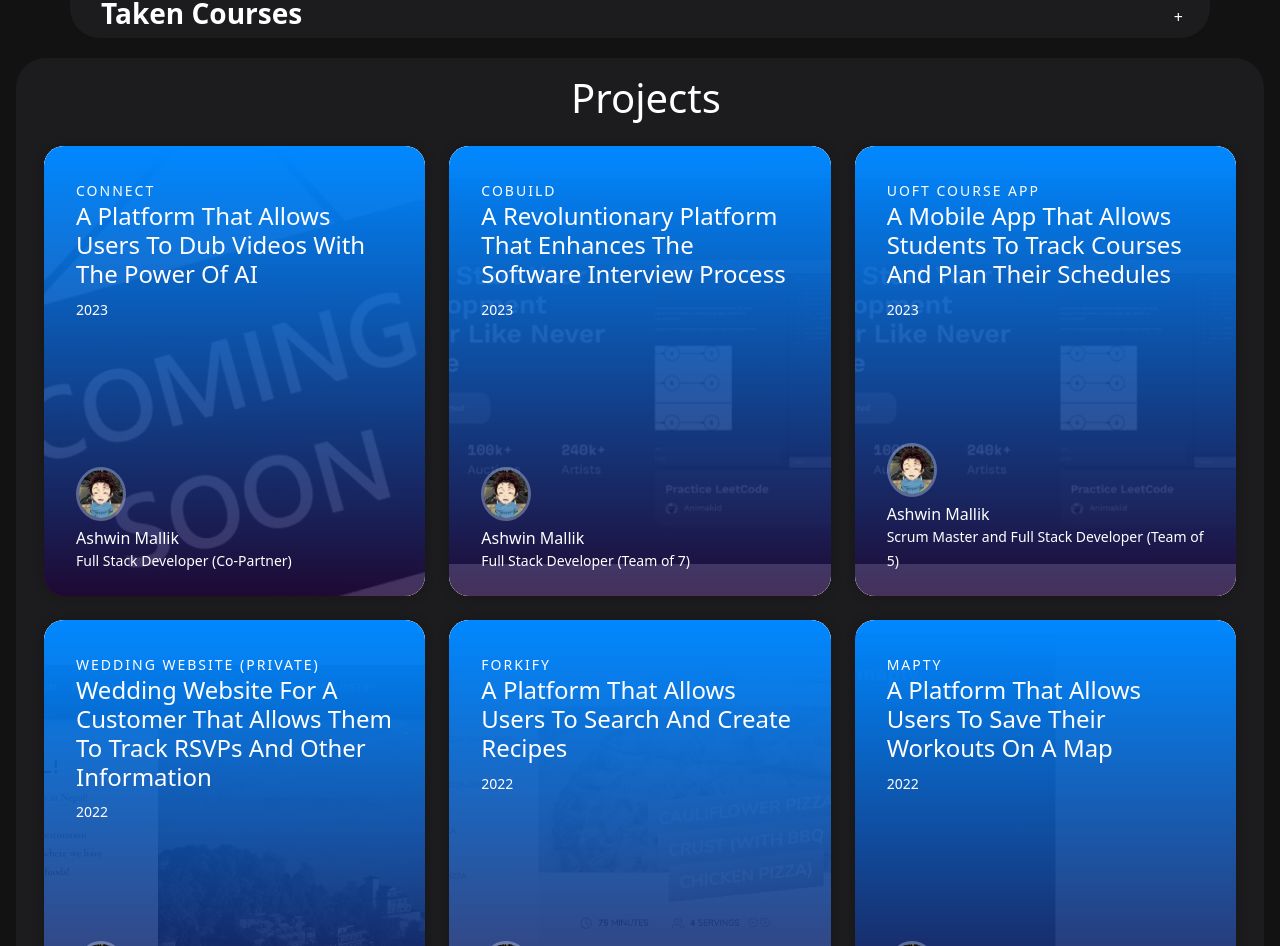
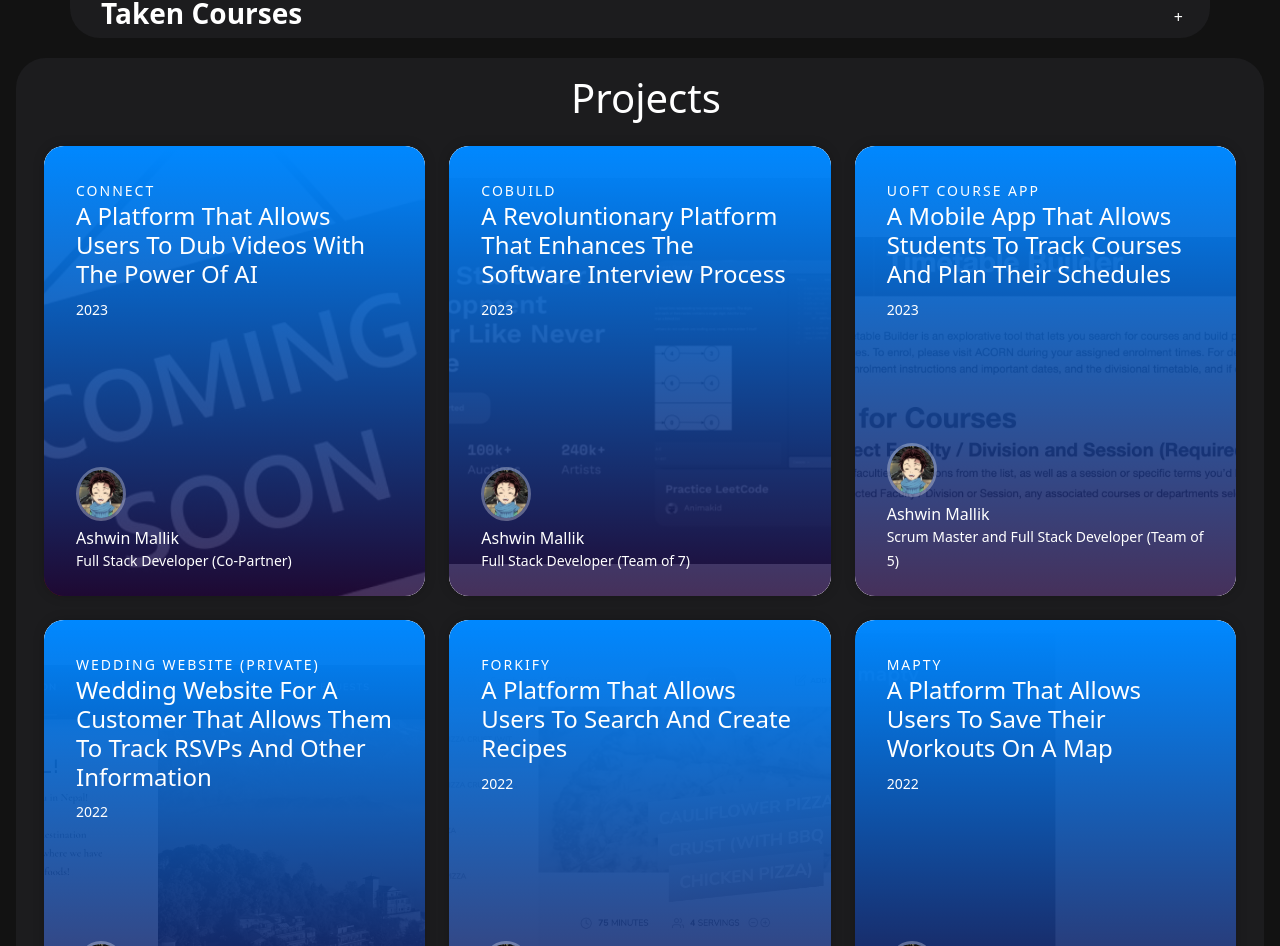
Before and after one commit to AshwinM1523/AshwinsWeb, a React (Create React App) app: page / in a window 1280 px wide. Shown: the part 1929-2875 px from the top of the page. Built offline with nearby package versions, Linux system fonts and the light colour scheme.

Commit message:
app img change

```diff
--- a/src/pages/Project.js
+++ b/src/pages/Project.js
@@ -6,6 +6,7 @@ import Connect from "../assets/img/connect.jpeg";
 import Forkify from "../assets/img/forkify.jpg";
 import Mapty from "../assets/img/mapty.jpg";
 import Wedding from "../assets/img/wedding.jpg";
+import App from "../assets/img/app.jpg";
 
 export const Project = () => {
   return (
@@ -57,7 +58,7 @@ export const Project = () => {
       />
       <ProjectCard
         title={"UofT Course App"}
-        imgUrl={CoBuild}
+        imgUrl={App}
         description={
           "A Mobile App That Allows Students To Track Courses And Plan Their Schedules"
         }
```
Also changed, not shown: src/assets/img/app.jpg (added).
